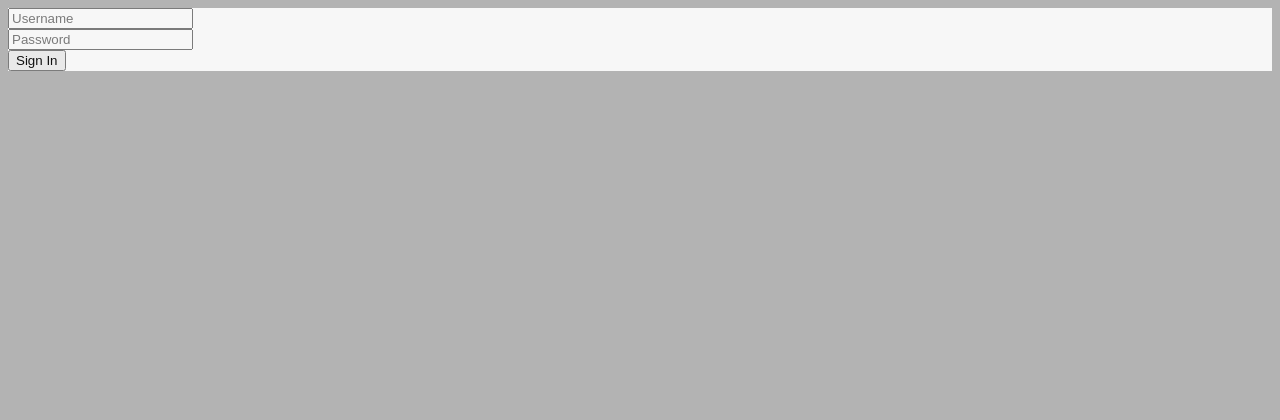
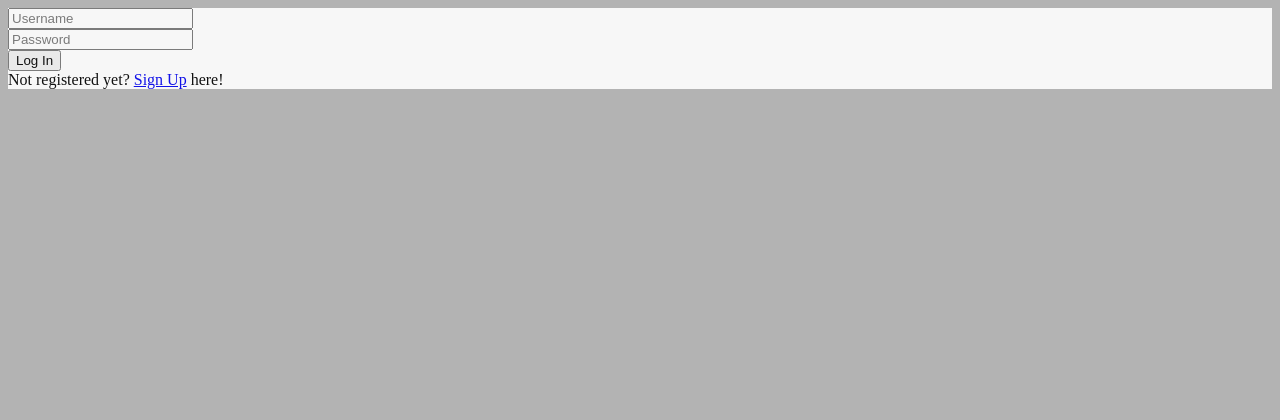
Before and after one commit to jpuerto96/psc-library-app, a Flask app: page /login/ in a window 1280 px wide. Shown: the top 420 px of the page. Run offline with Flask 2, Linux system fonts and the light colour scheme.

Commit message:
HTML: Add links to each signup

```diff
--- a/templates/login.html
+++ b/templates/login.html
@@ -17,9 +17,12 @@
                     {{ form.password(class="form-control form-control-lg", placeholder="Password") }}
                 </div>
                 <div class="form-group">
-                    {{ form.submit(class="btn btn-lg btn-block btn-success", value="Sign In") }}
+                    {{ form.submit(class="btn btn-lg btn-block btn-success", value="Log In") }}
                 </div>
             </form>
+            <div>
+                Not registered yet? <a href="/signup/">Sign Up</a> here!
+            </div>
         </div>
     </div>
 </div>
```
